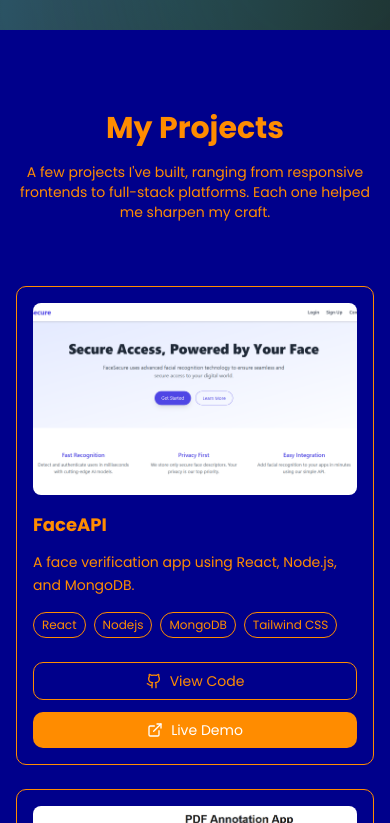
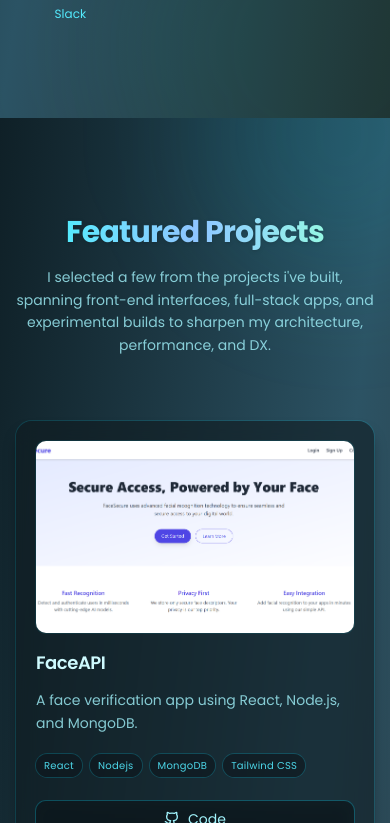
Before and after one commit to TopboySaint/my-portfolio-website, a React (Vite) app: page / in a window 390 px wide. Shown: the part 3461-4284 px from the top of the page. Built offline with nearby package versions, Linux system fonts and the light colour scheme.

Commit message:
feat: update logo and enhance About and Projects components with new icons and improved styling

```diff
--- a/index.html
+++ b/index.html
@@ -2,7 +2,7 @@
 <html lang="en">
   <head>
     <meta charset="UTF-8" />
-    <link rel="icon" type="image/svg+xml" href="/ac-logo.png" />
+    <link rel="icon" type="image/svg+xml" href="/saints-high-resolution-logo.png" />
     <link href="https://fonts.googleapis.com/css2?family=Dancing+Script:wght@400;500;600;700&display=swap" rel="stylesheet">
     <meta name="viewport" content="width=device-width, initial-scale=1.0" />
     <title>Adeniyi 'SAINT Develops' Bukola - Full Stack Developer, Native App Developer</title>
--- a/src/components/About.jsx
+++ b/src/components/About.jsx
@@ -21,6 +21,9 @@ import {
   SiReacthookform,
   SiMongoose,
   SiReact,
+  SiJest,
+  SiJira,
+  SiSlack,
   SiExpo,
 } from "react-icons/si";
 import { IoLogoFirebase } from "react-icons/io5";
@@ -89,6 +92,9 @@ export default function About() {
       { name: "Render", icon: SiRender },
       { name: "ESLint", icon: SiEslint },
       { name: "Prettier", icon: SiPrettier },
+      { name: "Jest", icon: SiJest },
+      { name: "Jira", icon: SiJira },
+      { name: "Slack", icon: SiSlack },
     ],
   }
   const categories = [
--- a/src/components/Projects.jsx
+++ b/src/components/Projects.jsx
@@ -75,8 +75,16 @@ export default function Projects() {
   }
 
   return (
-    <section id="projects" className="py-20 px-4 bg-[#00008B] text-[#FF8C00]">
-      <div className="max-w-7xl mx-auto">
+    <section
+      id="projects"
+      className="relative py-24 px-4 sm:px-6 lg:px-8 bg-gradient-to-br from-[#0f2027] via-[#2c5364] to-[#232526] text-cyan-100 font-[Poppins] overflow-hidden"
+    >
+      {/* Decorative shapes (consistent with other sections) */}
+      <div className="pointer-events-none absolute -top-32 -right-24 w-72 h-72 bg-cyan-400/10 rounded-full blur-3xl" />
+      <div className="pointer-events-none absolute bottom-[-160px] left-[-140px] w-[420px] h-[420px] bg-teal-400/10 rounded-full blur-3xl" />
+      <div className="pointer-events-none absolute top-1/2 left-1/2 -translate-x-1/2 -translate-y-1/2 w-[720px] h-[720px] bg-gradient-radial from-cyan-500/10 via-transparent to-transparent rounded-full blur-2xl" />
+
+      <div className="relative max-w-7xl mx-auto">
         <Motion.div
           className="text-center mb-16"
           initial={{ opacity: 0, y: 20 }}
@@ -84,11 +92,11 @@ export default function Projects() {
           transition={{ duration: 0.5, ease: "easeOut" }}
           viewport={{ once: true, margin: "-50px" }}
         >
-          <h2 className="text-3xl md:text-4xl font-bold mb-4">
-            My <span className="text-[#FF8C00]">Projects</span>
+          <h2 className="text-3xl md:text-4xl font-extrabold mb-4 tracking-tight">
+            <span className="bg-clip-text text-transparent bg-gradient-to-r from-cyan-300 via-blue-300 to-teal-200 drop-shadow">Featured Projects</span>
           </h2>
-          <p className="text-[#FF8C00] max-w-2xl mx-auto text-sm sm:text-base">
-            A few projects I've built, ranging from responsive frontends to full-stack platforms. Each one helped me sharpen my craft.
+          <p className="text-cyan-200/80 max-w-2xl mx-auto text-sm sm:text-base leading-relaxed">
+            I selected a few from the projects i've built, spanning front-end interfaces, full-stack apps, and experimental builds to sharpen my architecture, performance, and DX.
           </p>
         </Motion.div>
 
@@ -97,33 +105,39 @@ export default function Projects() {
           variants={containerVariants}
           initial="hidden"
           whileInView="visible"
-          viewport={{ once: true }}
+          viewport={{ once: true, margin: "-50px" }}
         >
           {projects.map((project, index) => (
             <Motion.div
               key={index}
-              className="bg-[#00008B] rounded-lg p-4 sm:p-6 hover:transform hover:scale-105 transition-all duration-300 border border-[#FF8C00]"
+              className="relative group rounded-2xl p-5 sm:p-6 bg-[#0f1c21]/60 backdrop-blur-md ring-1 ring-cyan-400/15 shadow-lg shadow-black/40 transition-all duration-300 hover:shadow-cyan-500/20 hover:ring-cyan-300/30 overflow-hidden"
               variants={itemVariants}
-              whileHover={{ y: -4, opacity: 0.95 }}
-              transition={{ duration: 0.2, ease: "easeOut" }}
+              whileHover={{ y: -4, opacity: 0.97 }}
+              transition={{ duration: 0.25, ease: "easeOut" }}
             >
-              {/* IMAGE SECTION */}
-              <div className="mb-4 overflow-hidden rounded-md">
+              <div className="absolute inset-0 opacity-0 group-hover:opacity-100 transition-opacity duration-500 bg-gradient-to-br from-cyan-400/10 via-blue-400/10 to-teal-300/10 pointer-events-none" />
+              {/* IMAGE */}
+              <div className="mb-4 overflow-hidden rounded-lg ring-1 ring-cyan-400/10">
                 <img
                   src={project.image}
                   alt={`${project.title} screenshot`}
-                  className="w-full h-48 object-cover"
+                  className="w-full h-48 object-cover transform transition-transform duration-500 group-hover:scale-[1.04]"
+                  loading="lazy"
                 />
               </div>
 
-              <h3 className="text-lg sm:text-xl font-bold mb-3 text-[#FF8C00]">{project.title}</h3>
-              <p className="text-[#FF8C00] mb-4 text-sm leading-relaxed">{project.description}</p>
+              <h3 className="text-lg sm:text-xl font-semibold mb-3 tracking-tight text-cyan-100">
+                {project.title}
+              </h3>
+              <p className="text-cyan-200/80 mb-5 text-sm leading-relaxed">
+                {project.description}
+              </p>
 
               <div className="flex flex-wrap gap-2 mb-6">
                 {project.tech.map((tech, techIndex) => (
                   <span
                     key={techIndex}
-                    className="px-2 sm:px-3 py-1 bg-[#00008B] text-[#FF8C00] text-xs rounded-full border border-[#FF8C00]"
+                    className="px-2 sm:px-3 py-1 rounded-full text-[10px] sm:text-xs font-medium tracking-wide bg-[#0d171b]/60 ring-1 ring-cyan-400/20 text-cyan-300/90 group-hover:ring-cyan-300/30 group-hover:text-cyan-200 transition-colors"
                   >
                     {tech}
                   </span>
@@ -134,22 +148,24 @@ export default function Projects() {
                 <Motion.a
                   href={project.codeUrl}
                   target="_blank"
-                  className="flex items-center justify-center gap-2 px-4 py-2 border border-[#FF8C00] text-[#FF8C00] rounded-lg hover:bg-[#FF8C00] hover:text-white transition-colors text-sm"
-                  whileHover={{ opacity: 0.9 }}
-                  transition={{ duration: 0.2, ease: "easeOut" }}
+                  rel="noopener noreferrer"
+                  className="relative flex items-center justify-center gap-2 px-4 py-2 rounded-lg ring-1 ring-cyan-400/25 bg-[#0d171b]/60 backdrop-blur-sm text-cyan-200 text-sm font-medium hover:text-cyan-100 hover:ring-cyan-300/40 hover:bg-gradient-to-r hover:from-cyan-400/10 hover:via-blue-400/10 hover:to-teal-300/10 transition-all"
+                  whileHover={{ y: -2 }}
+                  transition={{ duration: 0.25, ease: "easeOut" }}
                 >
                   <Github size={16} />
-                  View Code
+                  Code
                 </Motion.a>
                 <Motion.a
                   href={project.liveUrl}
                   target="_blank"
-                  className="flex items-center justify-center gap-2 px-4 py-2 bg-[#FF8C00] text-white rounded-lg hover:bg-[#FF8C00]/90 transition-colors text-sm"
-                  whileHover={{ opacity: 0.9 }}
-                  transition={{ duration: 0.2, ease: "easeOut" }}
+                  rel="noopener noreferrer"
+                  className="flex items-center justify-center gap-2 px-4 py-2 rounded-lg bg-gradient-to-r from-cyan-500 via-blue-500 to-teal-400 text-[#0b1214] font-semibold text-sm shadow-md shadow-cyan-900/30 hover:from-cyan-400 hover:via-blue-400 hover:to-teal-300 transition-all ring-1 ring-cyan-400/40"
+                  whileHover={{ y: -2 }}
+                  transition={{ duration: 0.25, ease: "easeOut" }}
                 >
                   <ExternalLink size={16} />
-                  Live Demo
+                  Live
                 </Motion.a>
               </div>
             </Motion.div>
```
Also changed, not shown: public/ac-logo.png (deleted), public/saints-high-resolution-logo.png (added).
